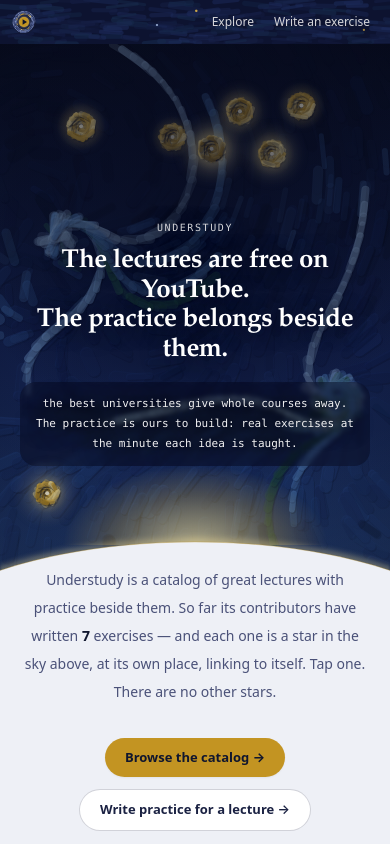
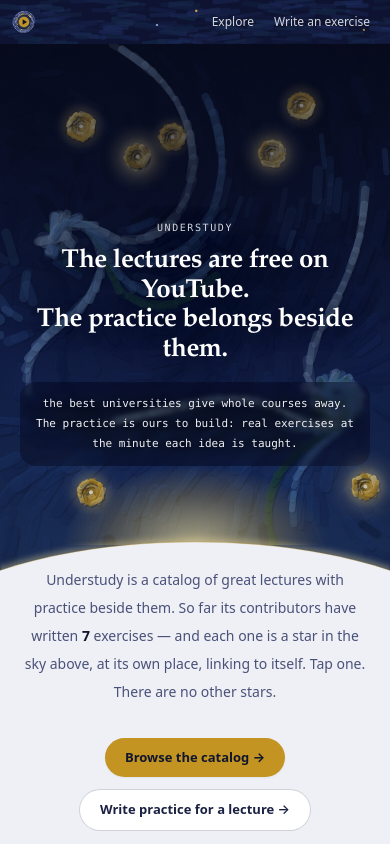
Before and after one commit to salehsargolzaee/understudy, a React (Vite) app: page / in a window 390 px wide. Built offline with nearby package versions, Linux system fonts and the light colour scheme; no server answers.

Commit message:
Five stars over the words, two by the horizon, on every phone

```diff
--- a/src/components/LandingPage.tsx
+++ b/src/components/LandingPage.tsx
@@ -202,7 +202,7 @@
     ? undefined
     : [
         { top: 24, bottom: 158 },
-        { top: -116, bottom: -84 },
+        { top: -124, bottom: -84 },
       ];
 
   const nextStar = lecturesWithout[0] ?? null;
```
